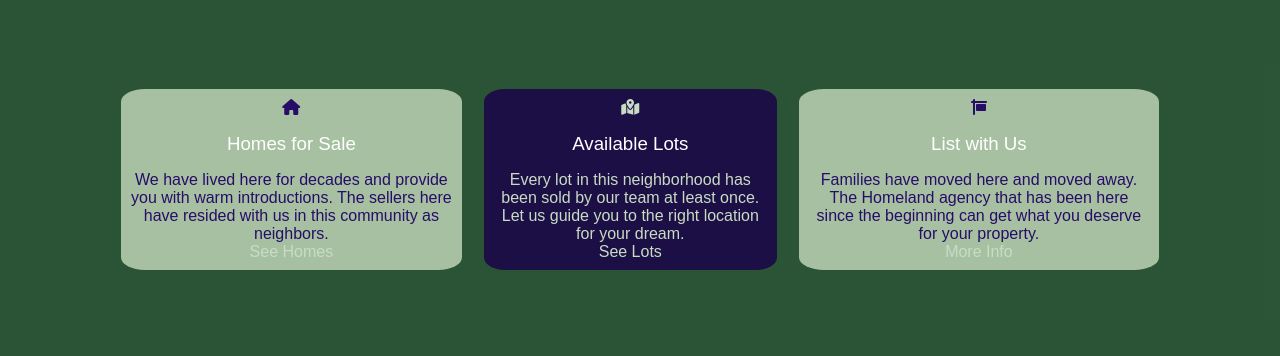
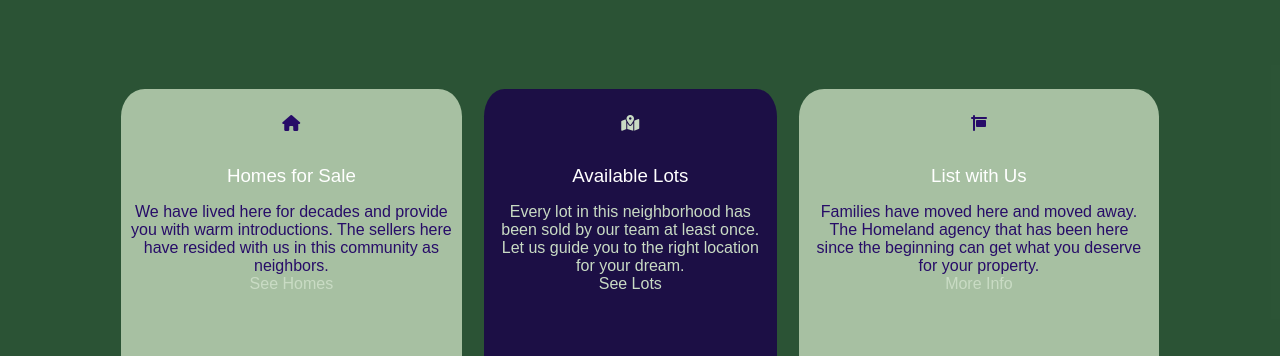
Before and after one commit to f2hodge/labrealestate.us, a website: page dist/index.html in a window 1280 px wide. Shown: the part 444-800 px from the top of the page. Drawn offline with Linux system fonts and the light colour scheme.

Commit message:
20230729 23:39

```diff
--- a/scss/_utilities.scss
+++ b/scss/_utilities.scss
@@ -9,6 +9,7 @@
     margin: 0.7rem;
     padding: 0.4rem;
     border-radius: 7%;
+    min-height: 49vh;
 
     .card-body {
         display: flex;
@@ -16,6 +17,7 @@
         align-items: center;
         justify-content: center;
         text-align: center;
+        // height: 28vh;
         padding: 0.2rem;
 
         h3 {
```
Also changed, not shown: dist/css/main.css, dist/index.html.
